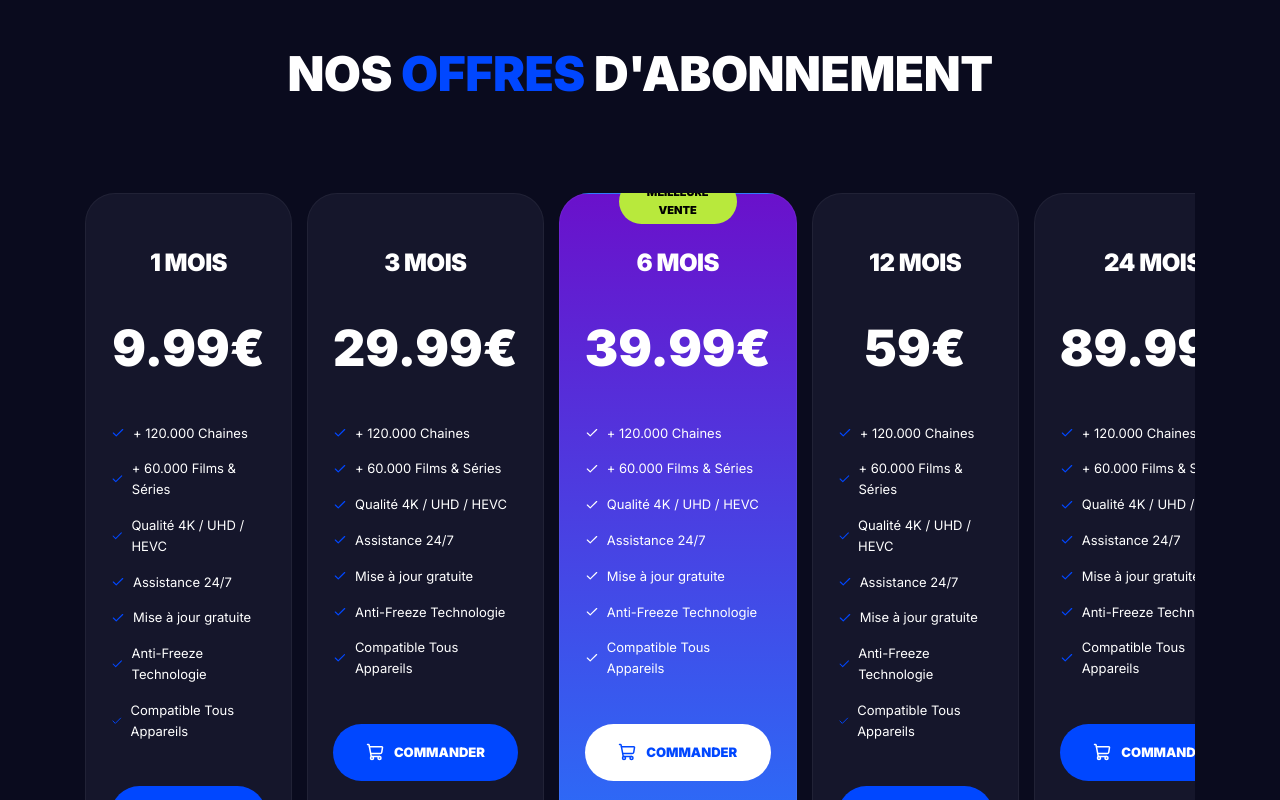
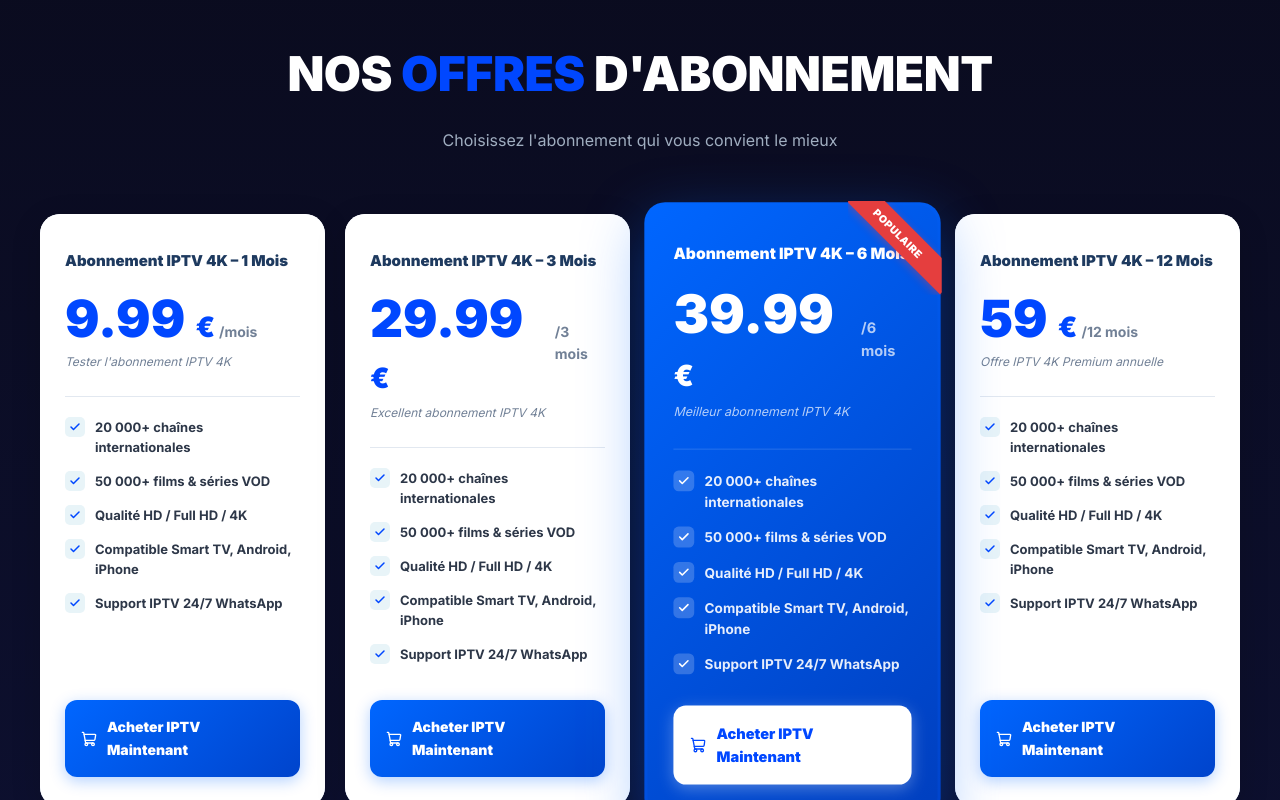
Before and after one commit to babycreativ-web/iptv, a React (Vite) app: page / in a window 1280 px wide. Shown: the part 3100-3900 px from the top of the page. Built offline with nearby package versions, Linux system fonts and the light colour scheme; the HTML template or start-up script is replaced by a standard one.

Commit message:
redesign: premium pricing UI with 4 packs, match reference design

```diff
--- a/src/components/Pricing.jsx
+++ b/src/components/Pricing.jsx
@@ -3,100 +3,245 @@
 
 const Pricing = () => {
   const plans = [
-    { duration: '1 MOIS', price: 9.99, popular: false },
-    { duration: '3 MOIS', price: 29.99, popular: false },
-    { duration: '6 MOIS', price: 39.99, popular: true },
-    { duration: '12 MOIS', price: 59, popular: false },
-    { duration: '24 MOIS', price: 89.99, popular: false },
+    { duration: '1 Mois', price: '9.99', period: '/mois', tagline: "Tester l'abonnement IPTV 4K", popular: false },
+    { duration: '3 Mois', price: '29.99', period: '/3 mois', tagline: 'Excellent abonnement IPTV 4K', popular: false },
+    { duration: '6 Mois', price: '39.99', period: '/6 mois', tagline: 'Meilleur abonnement IPTV 4K', popular: true },
+    { duration: '12 Mois', price: '59', period: '/12 mois', tagline: 'Offre IPTV 4K Premium annuelle', popular: false },
   ];
 
   const features = [
-    "+ 120.000 Chaines",
-    "+ 60.000 Films & Séries",
-    "Qualité 4K / UHD / HEVC",
-    "Assistance 24/7",
-    "Mise à jour gratuite",
-    "Anti-Freeze Technologie",
-    "Compatible Tous Appareils",
+    "20 000+ chaînes internationales",
+    "50 000+ films & séries VOD",
+    "Qualité HD / Full HD / 4K",
+    "Compatible Smart TV, Android, iPhone",
+    "Support IPTV 24/7 WhatsApp",
   ];
 
   return (
-    <section id="pricing" style={{ padding: '100px 0' }}>
-      <div className="container">
-        <div style={{ textAlign: 'center', marginBottom: '80px' }}>
-          <h2 style={{ fontSize: '3rem', fontWeight: '900' }}>NOS <span style={{ color: 'var(--secondary)' }}>OFFRES</span> D'ABONNEMENT</h2>
+    <section id="pricing" style={{ padding: '100px 20px', background: 'linear-gradient(180deg, var(--bg-dark) 0%, #0d1030 100%)' }}>
+      <div style={{ maxWidth: '1200px', margin: '0 auto' }}>
+        <div style={{ textAlign: 'center', marginBottom: '60px' }}>
+          <h2 style={{ fontSize: 'clamp(1.8rem, 4vw, 3rem)', fontWeight: '900', marginBottom: '15px' }}>
+            NOS <span style={{ color: 'var(--secondary)' }}>OFFRES</span> D'ABONNEMENT
+          </h2>
+          <p style={{ color: 'var(--text-gray)', fontSize: '16px', maxWidth: '600px', margin: '0 auto' }}>
+            Choisissez l'abonnement qui vous convient le mieux
+          </p>
         </div>
 
         <div style={{
           display: 'grid',
-          gridTemplateColumns: 'repeat(5, 1fr)',
-          gap: '15px',
-          width: '100%',
-          overflowX: 'auto'
+          gridTemplateColumns: 'repeat(4, 1fr)',
+          gap: '20px',
+          alignItems: 'stretch'
         }}>
-          {plans.map((plan, idx) => (
+          {plans.map((plan, idx) => {
+            const isPop = plan.popular;
+            return (
               <div
                 key={idx}
-              className={plan.popular ? 'pricing-card-premium' : ''}
                 style={{
-                background: plan.popular ? '' : 'var(--card-bg)',
-                padding: '50px 25px',
-                borderRadius: '30px',
-                textAlign: 'center',
+                  background: isPop
+                    ? 'linear-gradient(135deg, #0066FF 0%, #0044CC 100%)'
+                    : 'linear-gradient(180deg, #e8f0fe 0%, #d4e4fc 100%)',
+                  padding: isPop ? '3px' : '0',
+                  borderRadius: '20px',
                   position: 'relative',
-                transition: '0.3s',
-                border: '1px solid rgba(255,255,255,0.05)'
+                  transform: isPop ? 'scale(1.04)' : 'none',
+                  zIndex: isPop ? 2 : 1,
+                  boxShadow: isPop
+                    ? '0 20px 60px rgba(0, 102, 255, 0.4)'
+                    : '0 8px 30px rgba(0,0,0,0.15)',
                 }}
               >
-              {plan.popular && (
+                {/* Popular ribbon */}
+                {isPop && (
                   <div style={{
                     position: 'absolute',
-                  top: '-15px',
-                  left: '50%',
-                  transform: 'translateX(-50%)',
-                  background: 'var(--primary)',
-                  color: '#000',
-                  padding: '5px 25px',
-                  borderRadius: '50px',
-                  fontSize: '11px',
-                  fontWeight: '900'
-                }}>MEILLEURE VENTE</div>
+                    top: '-1px',
+                    right: '-1px',
+                    width: '90px',
+                    height: '90px',
+                    overflow: 'hidden',
+                    borderRadius: '0 20px 0 0',
+                    zIndex: 3,
+                  }}>
+                    <div style={{
+                      position: 'absolute',
+                      top: '18px',
+                      right: '-28px',
+                      width: '140px',
+                      textAlign: 'center',
+                      transform: 'rotate(45deg)',
+                      background: '#e53e3e',
+                      color: '#fff',
+                      fontSize: '10px',
+                      fontWeight: '800',
+                      padding: '5px 0',
+                      letterSpacing: '0.5px',
+                      boxShadow: '0 2px 8px rgba(229, 62, 62, 0.4)',
+                    }}>
+                      POPULAIRE
+                    </div>
+                  </div>
                 )}
 
-              <h3 style={{ fontSize: '24px', fontWeight: '900', marginBottom: '25px' }}>{plan.duration}</h3>
-              <div style={{ marginBottom: '35px' }}>
-                <span style={{ fontSize: '50px', fontWeight: '900' }}>{plan.price}€</span>
+                <div style={{
+                  background: isPop
+                    ? 'linear-gradient(135deg, #0066FF 0%, #003FBF 100%)'
+                    : '#fff',
+                  borderRadius: isPop ? '18px' : '20px',
+                  padding: '35px 25px 30px',
+                  height: '100%',
+                  display: 'flex',
+                  flexDirection: 'column',
+                  color: isPop ? '#fff' : '#1a202c',
+                }}>
+                  {/* Title */}
+                  <h3 style={{
+                    fontSize: '15px',
+                    fontWeight: '800',
+                    marginBottom: '20px',
+                    textTransform: 'none',
+                    letterSpacing: '0',
+                    color: isPop ? '#fff' : '#1e3a5f',
+                  }}>
+                    Abonnement IPTV 4K – {plan.duration}
+                  </h3>
+
+                  {/* Price */}
+                  <div style={{ marginBottom: '8px', display: 'flex', alignItems: 'baseline', gap: '4px' }}>
+                    <span style={{
+                      fontSize: 'clamp(36px, 4vw, 52px)',
+                      fontWeight: '900',
+                      lineHeight: 1,
+                      color: isPop ? '#fff' : '#0047ff',
+                    }}>
+                      {plan.price} <span style={{ fontSize: '28px' }}>€</span>
+                    </span>
+                    <span style={{
+                      fontSize: '14px',
+                      fontWeight: '600',
+                      color: isPop ? 'rgba(255,255,255,0.7)' : '#718096'
+                    }}>
+                      {plan.period}
+                    </span>
                   </div>
 
-              <div style={{ display: 'flex', flexDirection: 'column', gap: '15px', marginBottom: '45px', textAlign: 'left', fontSize: '13px' }}>
+                  {/* Tagline */}
+                  <p style={{
+                    fontSize: '12px',
+                    color: isPop ? 'rgba(255,255,255,0.7)' : '#718096',
+                    marginBottom: '25px',
+                    fontWeight: '500',
+                    fontStyle: 'italic',
+                  }}>
+                    {plan.tagline}
+                  </p>
+
+                  {/* Divider */}
+                  <div style={{
+                    height: '1px',
+                    background: isPop ? 'rgba(255,255,255,0.15)' : '#e2e8f0',
+                    marginBottom: '20px',
+                  }} />
+
+                  {/* Features */}
+                  <div style={{
+                    display: 'flex',
+                    flexDirection: 'column',
+                    gap: '14px',
+                    marginBottom: '30px',
+                    flex: 1,
+                  }}>
                     {features.map((f, i) => (
-                  <div key={i} style={{ display: 'flex', alignItems: 'center', gap: '8px' }}>
-                    <Check size={14} color={plan.popular ? '#fff' : 'var(--secondary)'} />
-                    <span>{f}</span>
+                      <div key={i} style={{ display: 'flex', alignItems: 'flex-start', gap: '10px' }}>
+                        <div style={{
+                          width: '20px',
+                          height: '20px',
+                          borderRadius: '5px',
+                          background: isPop ? 'rgba(255,255,255,0.2)' : '#e8f4f8',
+                          display: 'flex',
+                          alignItems: 'center',
+                          justifyContent: 'center',
+                          flexShrink: 0,
+                        }}>
+                          <Check size={12} color={isPop ? '#fff' : '#0047ff'} strokeWidth={3} />
+                        </div>
+                        <span style={{
+                          fontSize: '13px',
+                          lineHeight: '20px',
+                          fontWeight: '600',
+                          color: isPop ? 'rgba(255,255,255,0.9)' : '#2d3748',
+                        }}>{f}</span>
                       </div>
                     ))}
                   </div>
 
-              <a href="https://wa.me/212688407392" style={{
+                  {/* CTA Button */}
+                  <a
+                    href="https://wa.me/212688407392"
+                    style={{
                       display: 'flex',
                       alignItems: 'center',
                       justifyContent: 'center',
                       gap: '10px',
                       width: '100%',
-                padding: '18px',
-                borderRadius: '50px',
-                background: plan.popular ? '#fff' : 'var(--secondary)',
-                color: plan.popular ? 'var(--secondary)' : '#fff',
-                fontWeight: '900',
-                fontSize: '13px'
-              }}>
-                <ShoppingCart size={18} />
-                COMMANDER
+                      padding: '16px',
+                      borderRadius: '12px',
+                      background: isPop
+                        ? '#fff'
+                        : 'linear-gradient(135deg, #0066FF 0%, #0044CC 100%)',
+                      color: isPop ? '#0047ff' : '#fff',
+                      fontWeight: '800',
+                      fontSize: '14px',
+                      border: isPop ? 'none' : 'none',
+                      cursor: 'pointer',
+                      transition: 'all 0.3s ease',
+                      textDecoration: 'none',
+                      boxShadow: isPop
+                        ? '0 4px 15px rgba(255,255,255,0.3)'
+                        : '0 4px 15px rgba(0, 102, 255, 0.3)',
+                    }}
+                    onMouseEnter={e => {
+                      e.currentTarget.style.transform = 'translateY(-2px)';
+                      e.currentTarget.style.boxShadow = isPop
+                        ? '0 8px 25px rgba(255,255,255,0.4)'
+                        : '0 8px 25px rgba(0, 102, 255, 0.5)';
+                    }}
+                    onMouseLeave={e => {
+                      e.currentTarget.style.transform = 'translateY(0)';
+                      e.currentTarget.style.boxShadow = isPop
+                        ? '0 4px 15px rgba(255,255,255,0.3)'
+                        : '0 4px 15px rgba(0, 102, 255, 0.3)';
+                    }}
+                  >
+                    <ShoppingCart size={16} />
+                    Acheter IPTV Maintenant
                   </a>
                 </div>
-          ))}
+              </div>
+            );
+          })}
         </div>
       </div>
+
+      {/* Responsive styles */}
+      <style>{`
+        @media (max-width: 1024px) {
+          #pricing > div > div:last-of-type {
+            grid-template-columns: repeat(2, 1fr) !important;
+            gap: 20px !important;
+          }
+        }
+        @media (max-width: 600px) {
+          #pricing > div > div:last-of-type {
+            grid-template-columns: 1fr !important;
+            max-width: 380px;
+            margin: 0 auto;
+          }
+        }
+      `}</style>
     </section>
   );
 };
```
Lines whose indentation alone changed are shown as unchanged.
